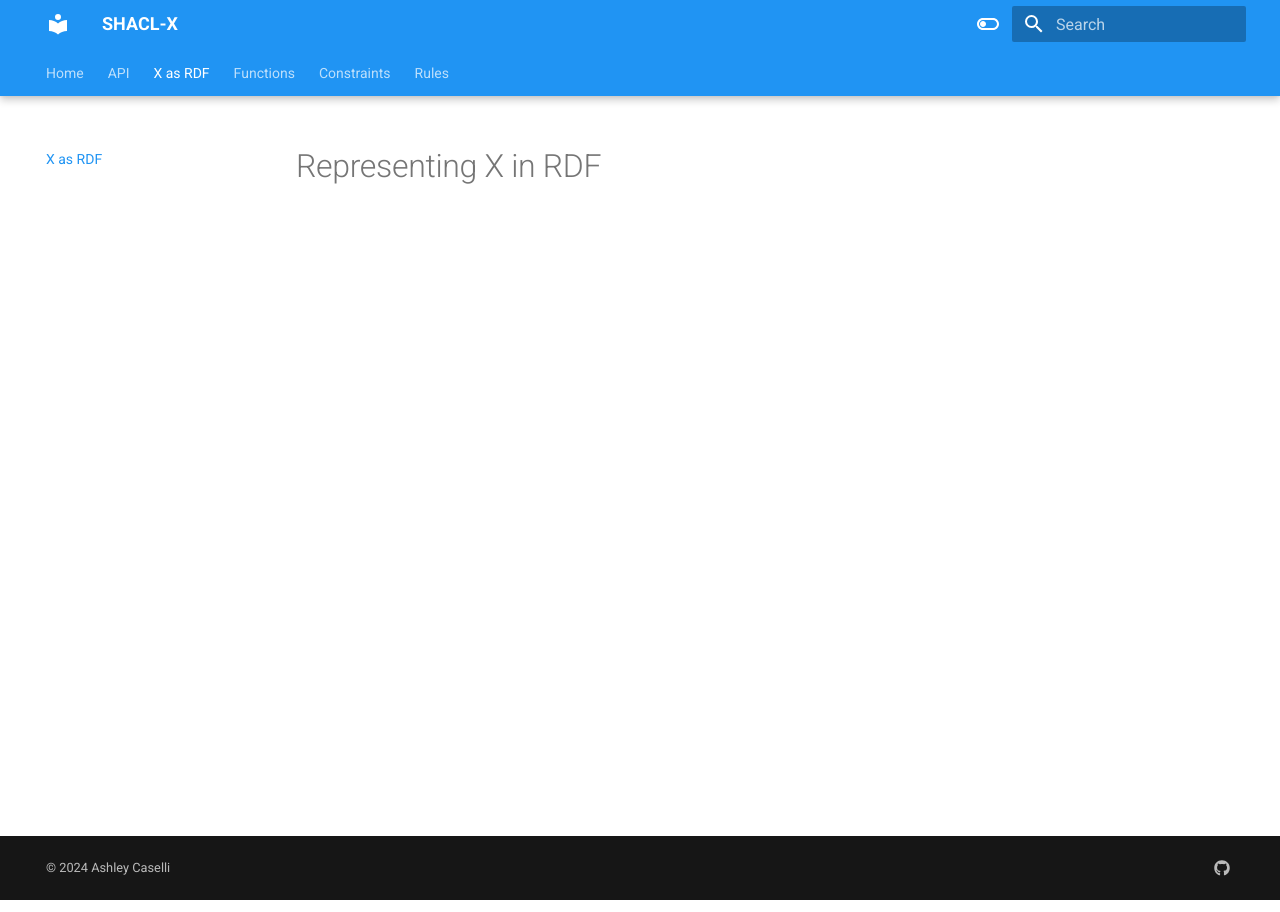
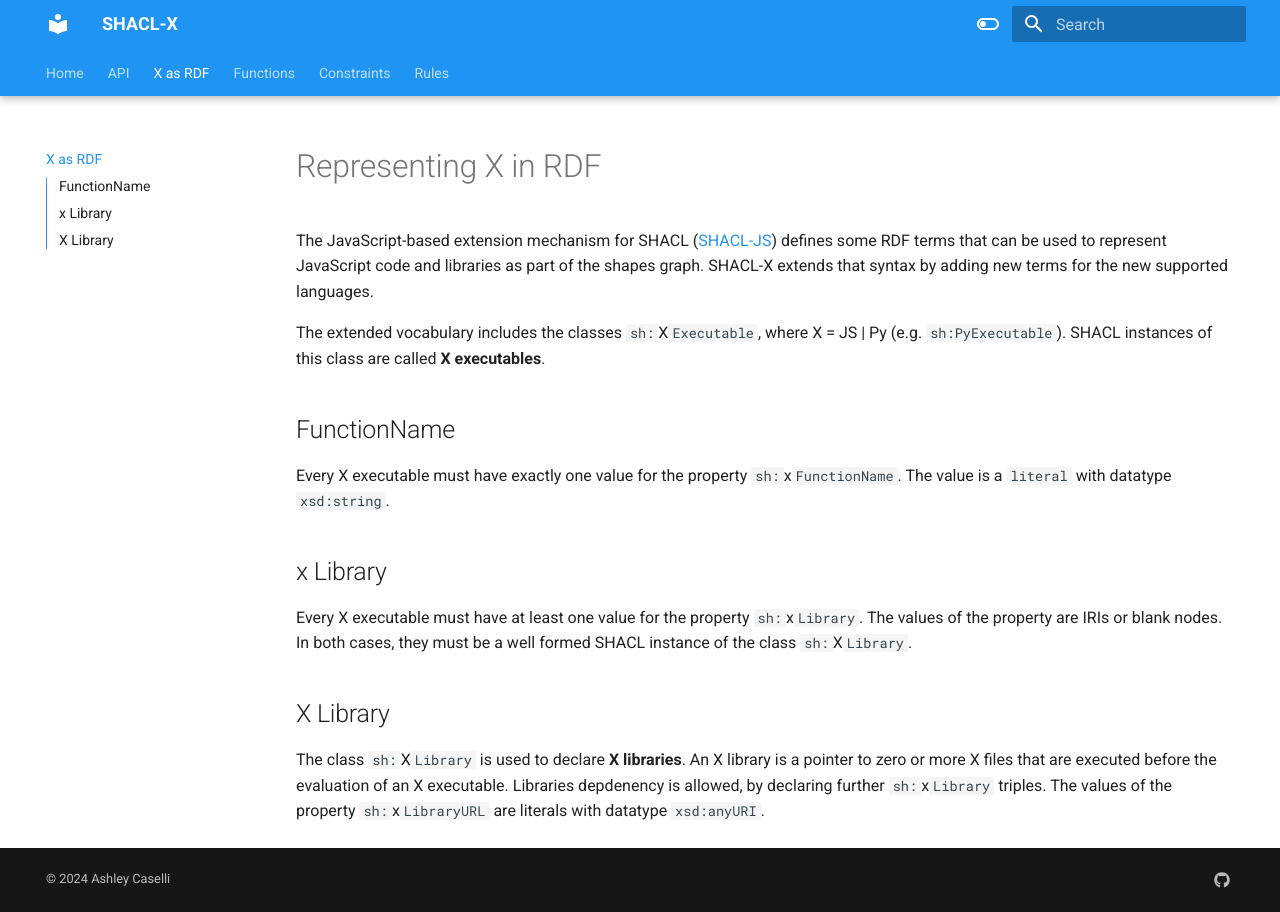
Before and after one commit to ashleycaselli/shacl-x-docs, an MkDocs documentation site: the page built from docs/rdf.md, in a window 1280 px wide. Built offline with MkDocs 1.6.1 and Material for MkDocs 9.7.7, drawn with Linux system fonts in a browser that asks for light colours.

Commit message:
chore(rdf): add x in rdf

```diff
--- a/docs/rdf.md
+++ b/docs/rdf.md
@@ -1 +1,13 @@
 # Representing X in RDF
+The JavaScript-based extension mechanism for SHACL ([SHACL-JS](https://www.w3.org/TR/shacl-js/#js-rdf)) defines some RDF terms that can be used to represent JavaScript code and libraries as part of the shapes graph. SHACL-X extends that syntax by adding new terms for the new supported languages.
+
+The extended vocabulary includes the classes `sh:`X`Executable`, where X = JS | Py (e.g. `sh:PyExecutable`). SHACL instances of this class are called **X executables**.
+
+## FunctionName
+Every X executable must have exactly one value for the property `sh:`x`FunctionName`. The value is a `literal` with datatype `xsd:string`.
+
+## x Library
+Every X executable must have at least one value for the property `sh:`x`Library`. The values of the property are IRIs or blank nodes. In both cases, they must be a well formed SHACL instance of the class `sh:`X`Library`.
+
+## X Library
+The class `sh:`X`Library` is used to declare **X libraries**. An X library is a pointer to zero or more X files that are executed before the evaluation of an X executable. Libraries depdenency is allowed, by declaring further `sh:`x`Library` triples. The values of the property `sh:`x`LibraryURL` are literals with datatype `xsd:anyURI`.
```
